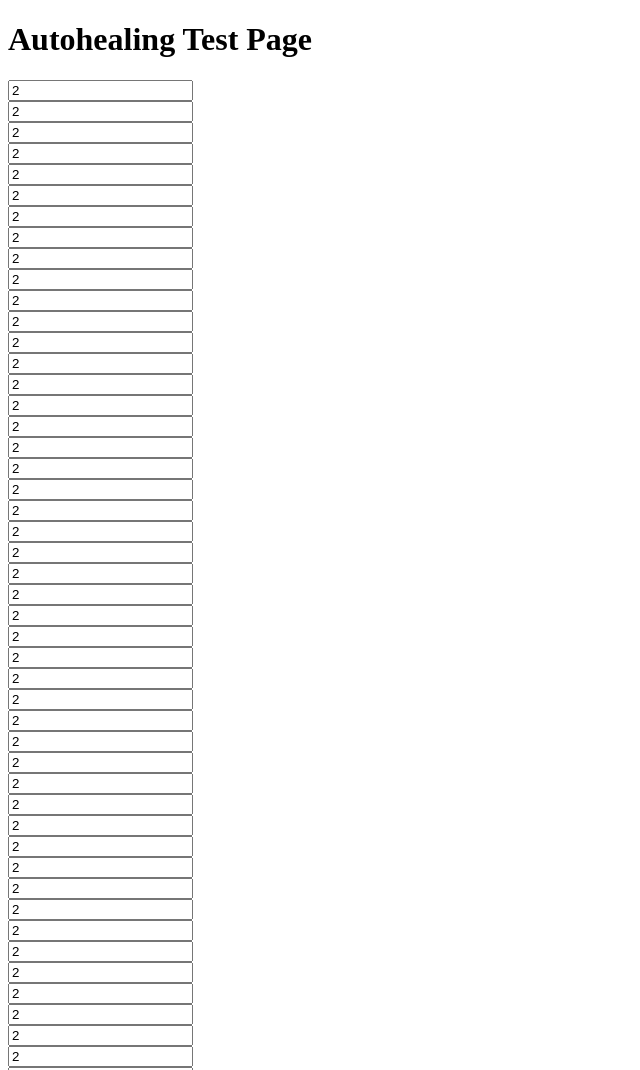
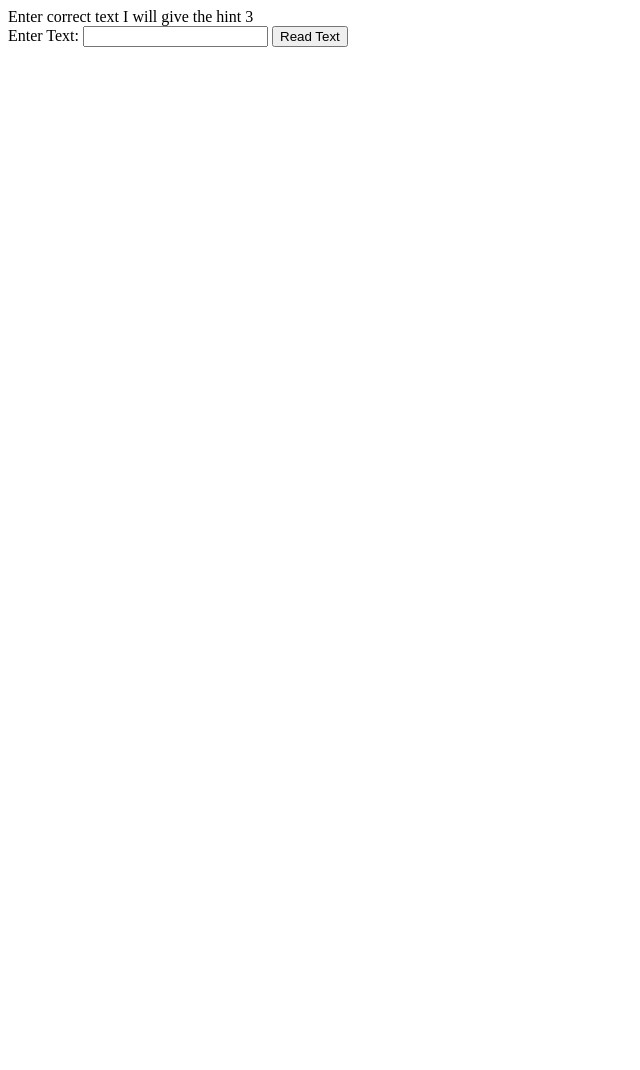
Before and after one commit to girishkadambari/girishkadambari.github.io, a plain HTML site: page index.html in a window 1280 px wide. Shown: the top 1070 px of the page, without its empty margins (0-640 px from the left). After the commit the page ends 800 px from the top, so only its background shows below. Drawn offline with Linux system fonts and the light colour scheme.

Commit message:
Update index.html

```diff
--- a/index.html
+++ b/index.html
@@ -1,45 +1,21 @@
 <!DOCTYPE html>
-<html lang="en">
+<html>
 <head>
-  <meta charset="UTF-8">
-  <title>Autohealing Test Page</title>
+  <title>Guess mee</title>
+  <script>
+    function readText() {
+      var text = document.getElementById("inputText").value;
+      console.log("https://devtesting.testsigma.com/ui/td/cases/73/steps")
+      alert("You entered: " + text);
+    }
+  </script>
 </head>
 <body>
-  <div id="parent">
-    <h1 class="title">Autohealing Test Page</h1>
-    <input type="text" id="typeahead-input-1" name="" role="searchbox" class="form-control qa-input-search-address" value="2" checked="false" aria-label="Rechercher quelque chose…" placeholder="Rechercher quelque chose…" aria-controls="result-list-1" data-v-cf5e74="" aria-multiline="false" aria-autocomplete="list" aria-activedescendant="selected-option-1">
-  </div>
-
-  <script>
-    const parent = document.getElementById("parent");
-    let prev = parent.lastElementChild;
-
-    for (let i = 1; i <= 300; i++) {
-      const element = document.createElement("div");
-      element.classList.add("sibling");
-      element.classList.add(`sibling-${i}`);
-
-      const input = document.createElement("input");
-      input.type = "text";
-      input.id = `typeahead-input-${i+1}`;
-      input.name = "";
-      input.role = "searchbox";
-      input.classList.add("form-control");
-      input.classList.add("qa-input-search-address");
-      input.value = "2";
-      input.checked = false;
-      input.setAttribute("aria-label", "Rechercher quelque chose…");
-      input.setAttribute("placeholder", "Rechercher quelque chose…");
-      input.setAttribute("aria-controls", `result-list-${i+1}`);
-      input.setAttribute("data-v-cf5e74", "");
-      input.setAttribute("aria-multiline", "false");
-      input.setAttribute("aria-autocomplete", "list");
-      input.setAttribute("aria-activedescendant", `selected-option-${i+1}`);
-
-      element.appendChild(input);
-      parent.insertBefore(element, prev);
-      prev = element;
-    }
-  </script>
+	<div> Enter correct text I will give the hint 3</div>
+  <form>
+    <label for="inputText">Enter Text:</label>
+    <input type="text" id="inputText" name="inputText">
+    <button type="button" onclick="readText()">Read Text</button>
+  </form>
 </body>
 </html>
```
